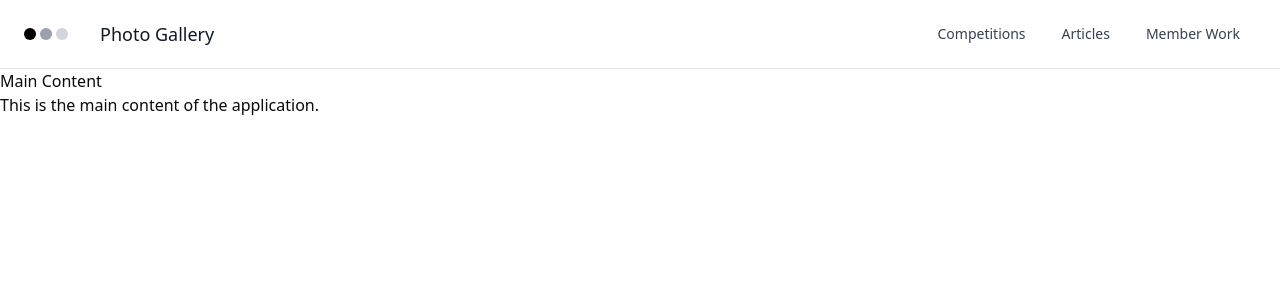
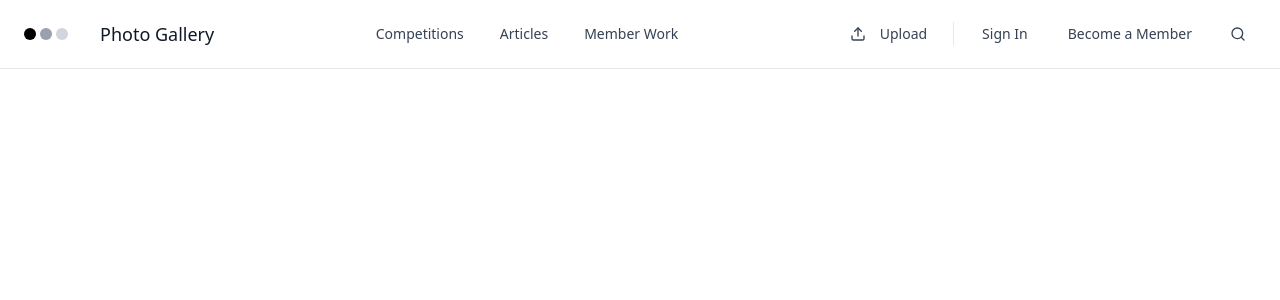
Before and after one commit to mr0YES1/PhotoGallery, a React (Vite) app: page / in a window 1280 px wide. Shown: the top 300 px of the page. Built offline with nearby package versions, Linux system fonts and the light colour scheme.

Commit message:
Created a header

```diff
--- a/src/App.tsx
+++ b/src/App.tsx
@@ -1,13 +1,9 @@
-import Header from "./Components/Header";
+import Gallery from "./Pages/Gallery";
 
 export default function App() {
   return (
     <div>
-      <Header />
-      <main>
-        <h2>Main Content</h2>
-        <p>This is the main content of the application.</p>
-      </main>
+      <Gallery/>
     </div>
   );
 }
--- a/src/Components/Header.tsx
+++ b/src/Components/Header.tsx
@@ -1,4 +1,5 @@
 import { Button } from "./ui/button";
+import { Search, Upload } from "lucide-react";
 
 export default function Header() {
   return (
@@ -38,6 +39,39 @@ export default function Header() {
             </Button>
           </nav>
 
+          {/* Right side actions */}
+          <div className="flex items-center gap-4">
+            <Button
+              variant="ghost"
+              size="sm"
+              className="hidden sm:flex text-sm font-normal text-gray-700 hover:text-black hover:bg-gray-50"
+            >
+              <Upload className="w-4 h-4 mr-2" />
+              Upload
+            </Button>
+            <div className="h-6 w-px bg-gray-200 hidden sm:block" />
+            <Button
+              variant="ghost"
+              size="sm"
+              className="text-sm font-normal text-gray-700 hover:text-black hover:bg-gray-50"
+            >
+              Sign In
+            </Button>
+            <Button
+              variant="ghost"
+              size="sm"
+              className="text-sm font-normal text-gray-700 hover:text-black hover:bg-gray-50"
+            >
+              Become a Member
+            </Button>
+            <Button
+              variant="ghost"
+              size="icon"
+              className="text-gray-700 hover:text-black hover:bg-gray-50"
+            >
+              <Search className="w-5 h-5" />
+            </Button>
+          </div>
         </div>
       </div>
     </header>
--- /dev/null
+++ b/src/Pages/Gallery.tsx
@@ -0,0 +1,8 @@
+import Header from "@/Components/Header";
+
+
+export default function GalleryPage() {
+  return (
+    <Header/>
+  );
+}
```
